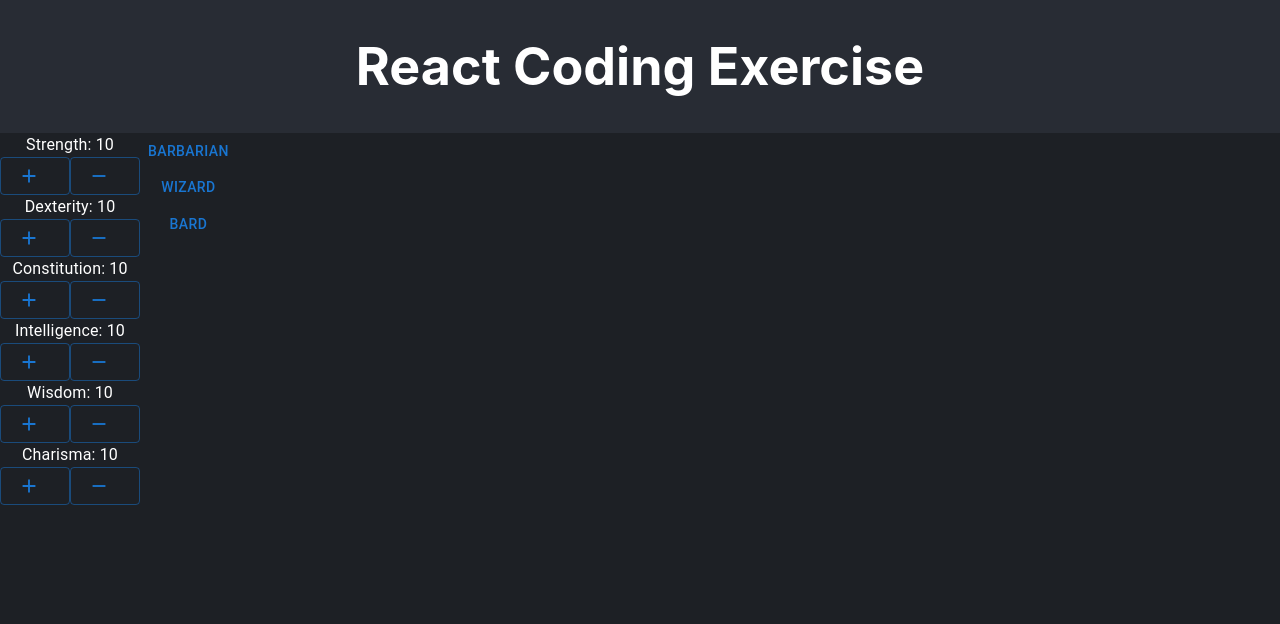
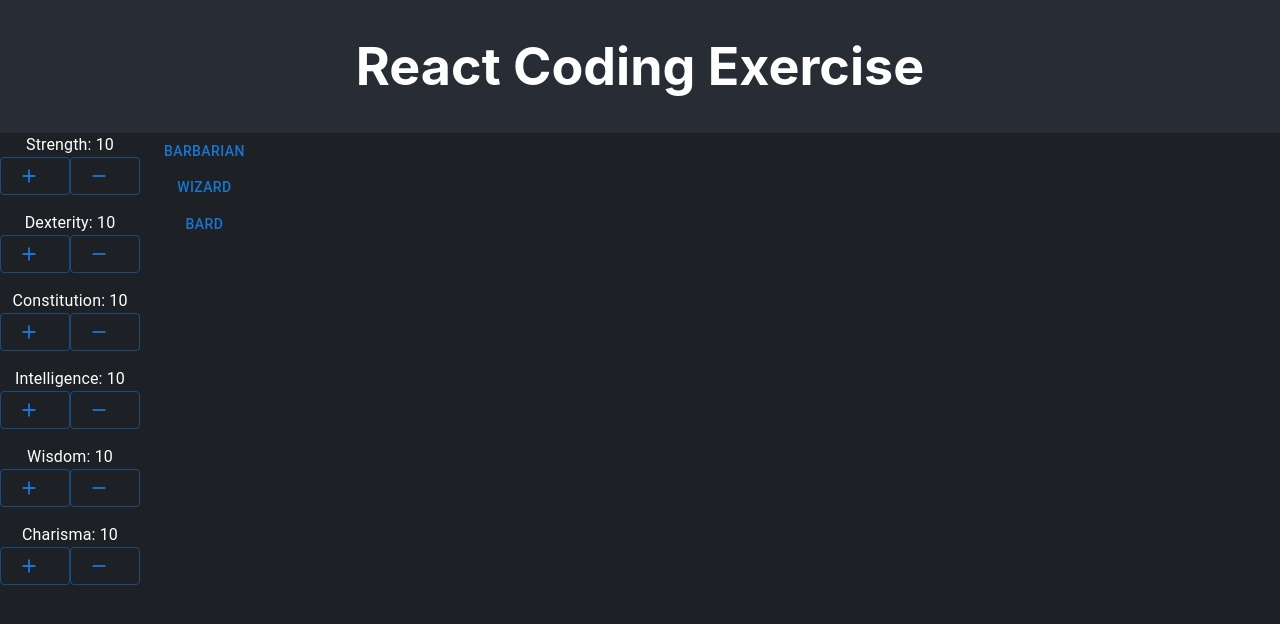
Before and after one commit to FernandoLuizNemeChibli/recruiting-webapp-character, a React (Create React App) app: page / in a window 1280 px wide. Shown: the top 624 px of the page. Built offline with nearby package versions, Linux system fonts and the light colour scheme.

Commit message:
fix AttributePanel moved state responsability to App

```diff
--- a/src/App.js
+++ b/src/App.js
@@ -8,15 +8,19 @@ import ClassPanel from "./components/ClassPanel"
 
 function App() {
   const player = new Player("player name placeholder")
+  const [charAttributes, setCharAttributes] = useState(player.attributes)
   return (
     <div className="App">
       <header className="App-header">
         <h1>React Coding Exercise</h1>
       </header>
       <section className="App-section">
-        <Stack direction="row">
-          <AttributePanel charAttributes={player.attributes} />
-          <ClassPanel />
+        <Stack direction="row" spacing={2}>
+          <AttributePanel
+            charAttributes={charAttributes}
+            setCharAttributes={setCharAttributes}
+          />
+          <ClassPanel charAttributes={charAttributes} />
         </Stack>
       </section>
     </div>
--- a/src/components/AttributePanel/index.js
+++ b/src/components/AttributePanel/index.js
@@ -3,14 +3,10 @@ import React, { useEffect, useState } from "react"
 import { ATTRIBUTE_LIST } from "../../consts"
 import AttributeElement from "../AttributeElement"
 
-export default function AttributePanel({ charAttributes }) {
-  const [attributes, setAttributes] = useState(charAttributes)
-
+export default function AttributePanel({ charAttributes, setCharAttributes }) {
   const createAttributeSetter = (attributeName) => {
-    //
     const attributeSetter = (newValue) => {
-      console.log(newValue, attributeName)
-      setAttributes((previousAttributes) => ({
+      setCharAttributes((previousAttributes) => ({
         ...previousAttributes,
         [attributeName]: {
           ...previousAttributes[attributeName],
@@ -21,12 +17,12 @@ export default function AttributePanel({ charAttributes }) {
     return attributeSetter
   }
   return (
-    <Stack direction="column">
+    <Stack direction="column" spacing={2}>
       {ATTRIBUTE_LIST.map((attributeName) => (
         <AttributeElement
           key={`attributeElement${attributeName}`}
           attributeName={attributeName}
-          attributeValue={attributes[attributeName].points}
+          attributeValue={charAttributes[attributeName].points}
           setAttributeValue={createAttributeSetter(attributeName)}
         />
       ))}
```
